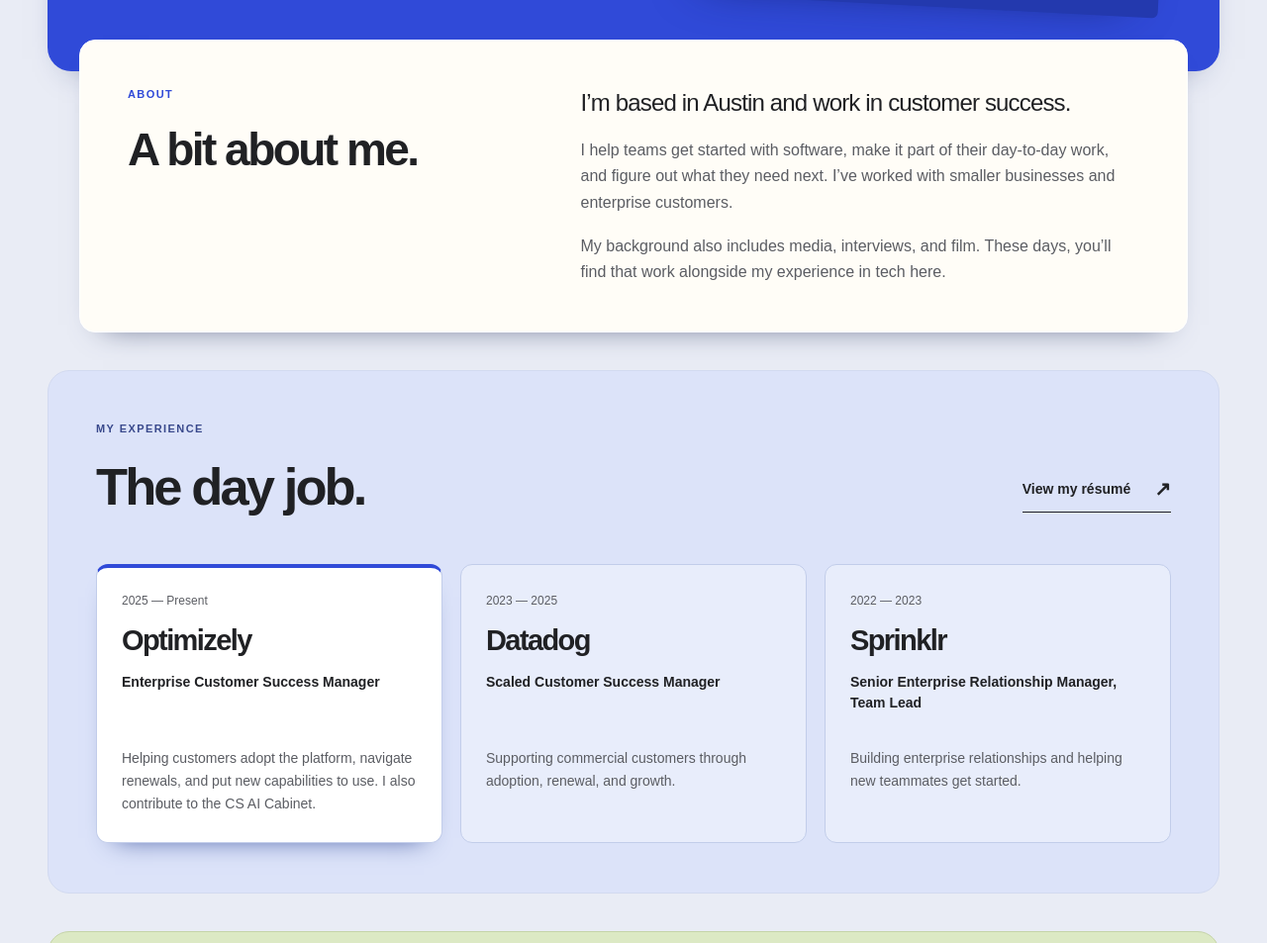
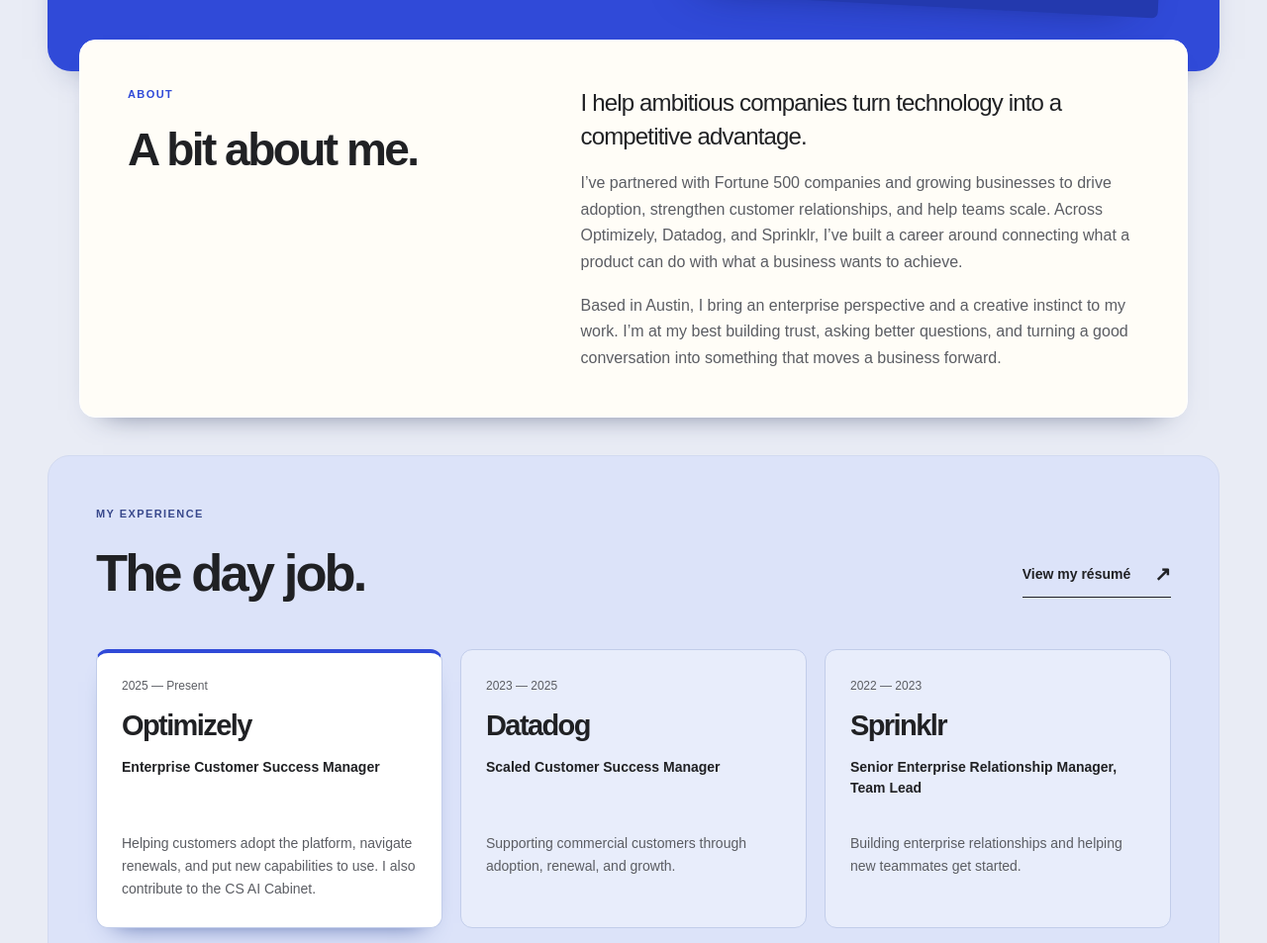
Before and after one commit to Daydream108/brettpascall, a plain HTML site: page index.html in a window 1280 px wide. Shown: the part 720-1673 px from the top of the page at 99% size. Drawn offline with Linux system fonts and the light colour scheme.

Commit message:
Strengthen professional bio and creative section copy

```diff
--- a/index.html
+++ b/index.html
@@ -19,6 +19,6 @@
   <body>
     <div id="app"></div><noscript><main><h1>Brett Pascall</h1><p>Customer success manager in Austin, Texas.</p><p><a href="mailto:hello@brettpascall.com">Get in touch</a> or <a href="https://www.linkedin.com/in/brett-pascall/">find me on LinkedIn</a>.</p><p>Enable JavaScript to view the full site.</p></main></noscript>
     <script src="js/data.js?v=20261107d"></script>
-    <script src="js/site.js?v=20261107d"></script>
+    <script src="js/site.js?v=20261108-copy"></script>
   </body>
 </html>
--- a/js/site.js
+++ b/js/site.js
@@ -31,9 +31,9 @@ function homePage() {
     </section>
     <section id="about" class="section section-grid" aria-labelledby="about-title">
       <div><p class="eyebrow">About</p><h2 id="about-title">A bit about me.</h2></div>
-      <div class="prose"><p class="lead">I’m based in Austin and work in customer success.</p>
-      <p>I help teams get started with software, make it part of their day-to-day work, and figure out what they need next. I’ve worked with smaller businesses and enterprise customers.</p>
-      <p>My background also includes media, interviews, and film. These days, you’ll find that work alongside my experience in tech here.</p></div>
+      <div class="prose"><p class="lead">I help ambitious companies turn technology into a competitive advantage.</p>
+      <p>I’ve partnered with Fortune 500 companies and growing businesses to drive adoption, strengthen customer relationships, and help teams scale. Across Optimizely, Datadog, and Sprinklr, I’ve built a career around connecting what a product can do with what a business wants to achieve.</p>
+      <p>Based in Austin, I bring an enterprise perspective and a creative instinct to my work. I’m at my best building trust, asking better questions, and turning a good conversation into something that moves a business forward.</p></div>
     </section>
     <section id="work" class="section section-grid" aria-labelledby="work-title">
       <div><p class="eyebrow">My experience</p><h2 id="work-title">The day job.</h2>${arrowLink('View my résumé', '#/resume')}</div>
@@ -44,7 +44,7 @@ function homePage() {
       </div>
     </section>
     ${DATA.projects.length ? `<section id="projects" class="section section-grid" aria-labelledby="project-title"><div class="project-copy"><p class="eyebrow">On the side / A personal project</p><h2 id="project-title">Bookcase</h2><p>A place to discover books, keep track of what you’re reading, and share recommendations.</p>${arrowLink('Explore Bookcase', 'https://bookcasehq.com/', external)}</div><a href="https://bookcasehq.com/" class="project-preview" ${external} aria-label="Visit Bookcase, my social reading project"><div class="browser-bar" aria-hidden="true"><span class="browser-dots">● ● ●</span><span>bookcasehq.com</span><span>↗</span></div><img src="assets/bookcase-preview.jpg" alt="Bookcase homepage with book covers and the headline Your books. Your people. Your Bookcase." width="1270" height="700" loading="lazy"></a></section>` : ''}
-    <section id="media" class="section section-grid" aria-labelledby="media-title"><div><p class="eyebrow">A creative background</p><h2 id="media-title">Before tech, <br>there was film.</h2></div><div class="prose"><p>I spent time interviewing people about their creative work and working on film projects. My published work and film profile are here.</p><div class="profile-links">${arrowLink('Writing & interviews on Muck Rack', 'https://muckrack.com/brett-pascall/articles', external)}${arrowLink('My Sundance Collab profile', 'https://collab.sundance.org/people/Brett-Pascall-1617246437', external)}</div></div></section>
+    <section id="media" class="section section-grid" aria-labelledby="media-title"><div><p class="eyebrow">Stories & conversations</p><h2 id="media-title">A creative <br>point of view.</h2></div><div class="prose"><p>I’ve interviewed some of the most distinctive voices in entertainment, including Vincent D’Onofrio, Brian K. Vaughan, and Seth Rogen. My creative work spans interviews, writing, and film, with a focus on the people and ideas behind stories that stay with us.</p><div class="profile-links">${arrowLink('Writing & interviews on Muck Rack', 'https://muckrack.com/brett-pascall/articles', external)}${arrowLink('My Sundance Collab profile', 'https://collab.sundance.org/people/Brett-Pascall-1617246437', external)}</div></div></section>
     ${publishedPosts().length ? `<section class="section section-grid"><div><p class="eyebrow">Writing</p><h2>Recent notes.</h2></div><div>${publishedPosts().slice(0,3).map(post => `<p>${arrowLink(post.title, '#/writing/' + post.slug)}</p>`).join('')}${arrowLink('All writing', '#/writing')}</div></section>` : ''}
     <section class="section section-grid outside" aria-labelledby="outside-title"><div><p class="eyebrow">Away from the screen</p><h2 id="outside-title">Off the clock.</h2></div><ul class="hobbies"><li class="hobby hobby--pool"><span class="pool-ball" aria-hidden="true"><span>8</span></span><span>Pool league</span></li><li class="hobby hobby--soccer"><svg class="soccer-mark" viewBox="0 0 100 80" fill="none" aria-hidden="true"><rect x="5" y="5" width="90" height="70" rx="2"/><path d="M50 5v70M5 22h17v36H5m90-36H78v36h17"/><circle cx="50" cy="40" r="15"/><circle cx="50" cy="40" r="2" fill="currentColor" stroke="none"/></svg><span>Soccer</span></li><li class="hobby hobby--fitness"><svg class="fitness-mark" viewBox="0 0 100 80" fill="none" aria-hidden="true"><path d="M28 40h44M12 29v22m12-31v40m52-40v40m12-31v22"/></svg><span>Fitness</span></li></ul></section>
     <section id="contact" class="contact" aria-labelledby="contact-title"><p class="eyebrow">Get in touch</p><h2 id="contact-title">Say hello.</h2><p>Email me or find me on LinkedIn.</p><div class="contact-links">${arrowLink('hello@brettpascall.com', 'mailto:hello@brettpascall.com')}${arrowLink('Find me on LinkedIn', 'https://www.linkedin.com/in/brett-pascall/', external)}</div></section>
```
Also changed, not shown: public/index.html (+1 -1 lines), public/js/site.js (+4 -4 lines).
